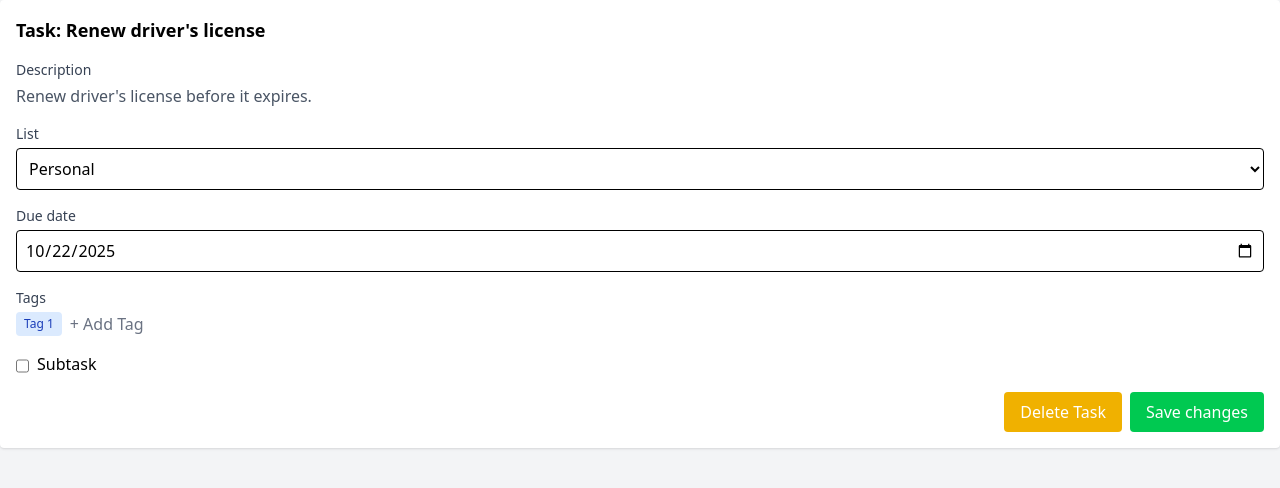
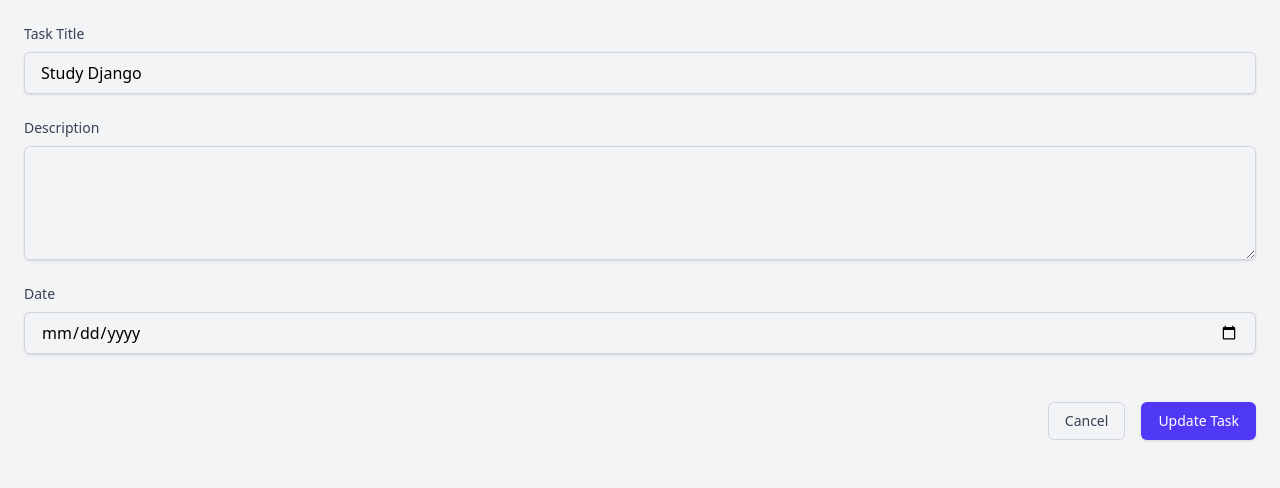
Before and after one commit to T-supernatural/todo-django, a Django app: template todo/templates/add.html in a window 1280 px wide. Shown: the top 488 px of the page. Run offline with Django 5.2, Linux system fonts and the light colour scheme; the template is opened without the code that fills it: values that come from a table or form of the project are taken from there, others are empty; data comes from the database, SQL or seed files in the repository; both versions use the stored data as it was after the commit.

Commit message:
add changes

```diff
--- a/static/src/output.css
+++ b/static/src/output.css
@@ -15,6 +15,11 @@
     --color-blue-100: oklch(93.2% 0.032 255.585);
     --color-blue-500: oklch(62.3% 0.214 259.815);
     --color-blue-800: oklch(42.4% 0.199 265.638);
+    --color-indigo-50: oklch(96.2% 0.018 272.314);
+    --color-indigo-100: oklch(93% 0.034 272.788);
+    --color-indigo-500: oklch(58.5% 0.233 277.117);
+    --color-indigo-600: oklch(51.1% 0.262 276.966);
+    --color-indigo-700: oklch(45.7% 0.24 277.023);
     --color-pink-500: oklch(65.6% 0.241 354.308);
     --color-gray-50: oklch(98.5% 0.002 247.839);
     --color-gray-100: oklch(96.7% 0.003 264.542);
@@ -37,6 +42,7 @@
     --font-weight-medium: 500;
     --font-weight-semibold: 600;
     --font-weight-bold: 700;
+    --radius-md: 0.375rem;
     --default-font-family: var(--font-sans);
     --default-mono-font-family: var(--font-mono);
   }
@@ -190,9 +196,6 @@
   .static {
     position: static;
   }
-  .mt-1 {
-    margin-top: calc(var(--spacing) * 1);
-  }
   .mt-4 {
     margin-top: calc(var(--spacing) * 4);
   }
@@ -214,12 +217,6 @@
   .flex {
     display: flex;
   }
-  .grid {
-    display: grid;
-  }
-  .inline-flex {
-    display: inline-flex;
-  }
   .h-2 {
     height: calc(var(--spacing) * 2);
   }
@@ -232,14 +229,14 @@
   .w-64 {
     width: calc(var(--spacing) * 64);
   }
+  .w-96 {
+    width: calc(var(--spacing) * 96);
+  }
   .w-full {
     width: 100%;
   }
   .flex-1 {
     flex: 1;
-  }
-  .grid-cols-2 {
-    grid-template-columns: repeat(2, minmax(0, 1fr));
   }
   .flex-col {
     flex-direction: column;
@@ -253,8 +250,8 @@
   .justify-end {
     justify-content: flex-end;
   }
-  .gap-6 {
-    gap: calc(var(--spacing) * 6);
+  .gap-5 {
+    gap: calc(var(--spacing) * 5);
   }
   .space-y-1 {
     :where(& > :not(:last-child)) {
@@ -270,18 +267,18 @@
       margin-block-end: calc(calc(var(--spacing) * 2) * calc(1 - var(--tw-space-y-reverse)));
     }
   }
-  .space-y-4 {
+  .space-y-6 {
     :where(& > :not(:last-child)) {
       --tw-space-y-reverse: 0;
-      margin-block-start: calc(calc(var(--spacing) * 4) * var(--tw-space-y-reverse));
-      margin-block-end: calc(calc(var(--spacing) * 4) * calc(1 - var(--tw-space-y-reverse)));
+      margin-block-start: calc(calc(var(--spacing) * 6) * var(--tw-space-y-reverse));
+      margin-block-end: calc(calc(var(--spacing) * 6) * calc(1 - var(--tw-space-y-reverse)));
     }
   }
-  .space-x-2 {
+  .space-x-4 {
     :where(& > :not(:last-child)) {
       --tw-space-x-reverse: 0;
-      margin-inline-start: calc(calc(var(--spacing) * 2) * var(--tw-space-x-reverse));
-      margin-inline-end: calc(calc(var(--spacing) * 2) * calc(1 - var(--tw-space-x-reverse)));
+      margin-inline-start: calc(calc(var(--spacing) * 4) * var(--tw-space-x-reverse));
+      margin-inline-end: calc(calc(var(--spacing) * 4) * calc(1 - var(--tw-space-x-reverse)));
     }
   }
   .overflow-y-auto {
@@ -292,6 +289,9 @@
   }
   .rounded-full {
     border-radius: calc(infinity * 1px);
+  }
+  .rounded-md {
+    border-radius: var(--radius-md);
   }
   .border {
     border-style: var(--tw-border-style);
@@ -304,8 +304,11 @@
   .border-gray-200 {
     border-color: var(--color-gray-200);
   }
-  .bg-blue-100 {
-    background-color: var(--color-blue-100);
+  .border-gray-300 {
+    border-color: var(--color-gray-300);
+  }
+  .border-transparent {
+    border-color: transparent;
   }
   .bg-blue-500 {
     background-color: var(--color-blue-500);
@@ -319,26 +322,11 @@
   .bg-gray-200 {
     background-color: var(--color-gray-200);
   }
-  .bg-gray-300 {
-    background-color: var(--color-gray-300);
-  }
-  .bg-green-500 {
-    background-color: var(--color-green-500);
-  }
-  .bg-pink-500 {
-    background-color: var(--color-pink-500);
-  }
-  .bg-red-100 {
-    background-color: var(--color-red-100);
+  .bg-indigo-600 {
+    background-color: var(--color-indigo-600);
   }
   .bg-red-500 {
     background-color: var(--color-red-500);
-  }
-  .bg-white {
-    background-color: var(--color-white);
-  }
-  .bg-yellow-100 {
-    background-color: var(--color-yellow-100);
   }
   .bg-yellow-500 {
     background-color: var(--color-yellow-500);
@@ -352,17 +340,14 @@
   .p-6 {
     padding: calc(var(--spacing) * 6);
   }
-  .px-2 {
-    padding-inline: calc(var(--spacing) * 2);
-  }
   .px-4 {
     padding-inline: calc(var(--spacing) * 4);
   }
-  .py-1 {
-    padding-block: calc(var(--spacing) * 1);
-  }
   .py-2 {
     padding-block: calc(var(--spacing) * 2);
+  }
+  .pt-6 {
+    padding-top: calc(var(--spacing) * 6);
   }
   .text-left {
     text-align: left;
@@ -382,10 +367,6 @@
     font-size: var(--text-sm);
     line-height: var(--tw-leading, var(--text-sm--line-height));
   }
-  .text-xs {
-    font-size: var(--text-xs);
-    line-height: var(--tw-leading, var(--text-xs--line-height));
-  }
   .font-bold {
     --tw-font-weight: var(--font-weight-bold);
     font-weight: var(--font-weight-bold);
@@ -398,41 +379,24 @@
     --tw-font-weight: var(--font-weight-semibold);
     font-weight: var(--font-weight-semibold);
   }
-  .text-blue-800 {
-    color: var(--color-blue-800);
-  }
   .text-gray-500 {
     color: var(--color-gray-500);
-  }
-  .text-gray-600 {
-    color: var(--color-gray-600);
   }
   .text-gray-700 {
     color: var(--color-gray-700);
   }
-  .text-red-500 {
-    color: var(--color-red-500);
-  }
   .text-white {
     color: var(--color-white);
   }
-  .text-yellow-500 {
-    color: var(--color-yellow-500);
-  }
-  .shadow {
+  .shadow-sm {
     --tw-shadow: 0 1px 3px 0 var(--tw-shadow-color, rgb(0 0 0 / 0.1)), 0 1px 2px -1px var(--tw-shadow-color, rgb(0 0 0 / 0.1));
     box-shadow: var(--tw-inset-shadow), var(--tw-inset-ring-shadow), var(--tw-ring-offset-shadow), var(--tw-ring-shadow), var(--tw-shadow);
   }
-  .text-shadow-gray-400 {
-    --tw-text-shadow-color: oklch(70.7% 0.022 261.325);
-    @supports (color: color-mix(in lab, red, red)) {
-      --tw-text-shadow-color: color-mix(in oklab, var(--color-gray-400) var(--tw-text-shadow-alpha), transparent);
-    }
-  }
-  .text-shadow-gray-600 {
-    --tw-text-shadow-color: oklch(44.6% 0.03 256.802);
-    @supports (color: color-mix(in lab, red, red)) {
-      --tw-text-shadow-color: color-mix(in oklab, var(--color-gray-600) var(--tw-text-shadow-alpha), transparent);
+  .hover\:bg-gray-50 {
+    &:hover {
+      @media (hover: hover) {
+        background-color: var(--color-gray-50);
+      }
     }
   }
   .hover\:bg-gray-200 {
@@ -442,11 +406,39 @@
       }
     }
   }
-  .hover\:text-gray-700 {
+  .hover\:bg-indigo-700 {
     &:hover {
       @media (hover: hover) {
-        color: var(--color-gray-700);
+        background-color: var(--color-indigo-700);
       }
+    }
+  }
+  .focus\:border-indigo-500 {
+    &:focus {
+      border-color: var(--color-indigo-500);
+    }
+  }
+  .focus\:ring-2 {
+    &:focus {
+      --tw-ring-shadow: var(--tw-ring-inset,) 0 0 0 calc(2px + var(--tw-ring-offset-width)) var(--tw-ring-color, currentcolor);
+      box-shadow: var(--tw-inset-shadow), var(--tw-inset-ring-shadow), var(--tw-ring-offset-shadow), var(--tw-ring-shadow), var(--tw-shadow);
+    }
+  }
+  .focus\:ring-indigo-500 {
+    &:focus {
+      --tw-ring-color: var(--color-indigo-500);
+    }
+  }
+  .focus\:ring-offset-2 {
+    &:focus {
+      --tw-ring-offset-width: 2px;
+      --tw-ring-offset-shadow: var(--tw-ring-inset,) 0 0 0 var(--tw-ring-offset-width) var(--tw-ring-offset-color);
+    }
+  }
+  .focus\:outline-none {
+    &:focus {
+      --tw-outline-style: none;
+      outline-style: none;
     }
   }
 }
@@ -534,15 +526,6 @@
   inherits: false;
   initial-value: 0 0 #0000;
 }
-@property --tw-text-shadow-color {
-  syntax: "*";
-  inherits: false;
-}
-@property --tw-text-shadow-alpha {
-  syntax: "<percentage>";
-  inherits: false;
-  initial-value: 100%;
-}
 @layer properties {
   @supports ((-webkit-hyphens: none) and (not (margin-trim: inline))) or ((-moz-orient: inline) and (not (color:rgb(from red r g b)))) {
     *, ::before, ::after, ::backdrop {
@@ -564,8 +547,6 @@
       --tw-ring-offset-width: 0px;
       --tw-ring-offset-color: #fff;
       --tw-ring-offset-shadow: 0 0 #0000;
-      --tw-text-shadow-color: initial;
-      --tw-text-shadow-alpha: 100%;
     }
   }
 }
--- a/todo/models.py
+++ b/todo/models.py
@@ -5,8 +5,9 @@ from django.db import models
 class Task(models.Model):
     title = models.CharField(max_length=255)
     description = models.TextField(blank=True)
-    date = models.DateField(auto_now_add=False)
+    date = models.DateField(auto_now_add=False, null=True)
     completed = models.BooleanField(default=False)
+    # tags = models.JSONField(encoder=, decoder=)
     created_at = models.DateTimeField(auto_now_add=True)
 
     def __str__(self):
--- a/todo/templates/add.html
+++ b/todo/templates/add.html
@@ -1,50 +1,64 @@
 {% extends "index.html" %} {% load static %} {% block content %}
-<!-- Task Details -->
-<div class="bg-white p-4 rounded shadow">
-  <h2 class="text-lg font-semibold mb-4">Task: Renew driver's license</h2>
-  <div class="space-y-4">
-    <div>
-      <label class="block text-sm font-medium text-gray-700">Description</label>
-      <p class="mt-1 text-gray-600">
-        Renew driver's license before it expires.
-      </p>
+<!-- Form -->
+<form method="post" enctype="multipart/form-data" class="p-6 space-y-6">
+  {% csrf_token %}
+  <!-- Title Field -->
+  <div class="space-y-2">
+    <label for="title" class="block text-sm font-medium text-gray-700"
+      >Task Title</label
+    >
+    <input
+      type="text"
+      id="title"
+      name="title"
+      value="{{ task.title }}"
+      class="block w-full px-4 py-2 border border-gray-300 rounded-md shadow-sm focus:ring-indigo-500 focus:border-indigo-500"
+    />
   </div>
-    <div>
-      <label class="block text-sm font-medium text-gray-700">List</label>
-      <select class="mt-1 block w-full p-2 border rounded">
-        <option>Personal</option>
-      </select>
+
+  <!-- Description Field -->
+  <div class="space-y-2">
+    <label for="description" class="block text-sm font-medium text-gray-700"
+      >Description</label
+    >
+    <textarea
+      id="description"
+      name="description"
+      rows="4"
+      class="block w-full px-4 py-2 border border-gray-300 rounded-md shadow-sm focus:ring-indigo-500 focus:border-indigo-500"
+    >
+{{ task.description }}</textarea
+    >
   </div>
-    <div>
-      <label class="block text-sm font-medium text-gray-700">Due date</label>
+
+  <!-- Date Field -->
+  <div class="space-y-2">
+    <label for="price" class="block text-sm font-medium text-gray-700"
+      >Date</label
+    >
     <input
       type="date"
-        class="mt-1 block w-full p-2 border rounded"
-        value="2025-10-22"
+      id="price"
+      name="price"
+      value="{{ task.date }}"
+      class="block w-full px-4 py-2 border border-gray-300 rounded-md shadow-sm focus:ring-indigo-500 focus:border-indigo-500"
     />
   </div>
-    <div>
-      <label class="block text-sm font-medium text-gray-700">Tags</label>
-      <div class="mt-1 flex space-x-2">
-        <span
-          class="inline-flex items-center px-2 py-1 bg-blue-100 text-blue-800 text-xs font-medium rounded"
-          >Tag 1</span
+
+  <!-- Form Actions -->
+  <div class="flex items-center justify-end space-x-4 pt-6">
+    <a
+      href="/"
+      class="px-4 py-2 border border-gray-300 rounded-md text-sm font-medium text-gray-700 hover:bg-gray-50"
     >
-        <button class="text-gray-500 hover:text-gray-700">+ Add Tag</button>
-      </div>
-    </div>
-    <div class="flex space-x-2">
-      <input type="checkbox" id="subtask1" class="mt-1" />
-      <label for="subtask1">Subtask</label>
-    </div>
-    <div class="flex justify-end space-x-2">
-      <button class="px-4 py-2 bg-yellow-500 text-white rounded">
-        Delete Task
-      </button>
-      <button class="px-4 py-2 bg-green-500 text-white rounded">
-        Save changes
+      Cancel
+    </a>
+    <button
+      type="submit"
+      class="px-4 py-2 border border-transparent rounded-md shadow-sm text-sm font-medium text-white bg-indigo-600 hover:bg-indigo-700 focus:outline-none focus:ring-2 focus:ring-offset-2 focus:ring-indigo-500"
+    >
+      Update Task
     </button>
   </div>
-  </div>
-</div>
+</form>
 {% endblock content %}
--- a/todo/urls.py
+++ b/todo/urls.py
@@ -1,7 +1,9 @@
 from django.urls import path
-from .views import home_page, add_form
+from .views import home_page, add_form, details_home, update_view
 
 urlpatterns = [
     path('', home_page, name='home'),
     path('add/', add_form, name='add'),
+    path('task/<int:book_id>/', details_home, name='details_page'),
+    path('update/<int:book_id>/', update_view, name='update_page')
 ]
```
Also changed, not shown: todo/forms.py (added, +7 -0 lines), todo/templates/home.html (+5 -14 lines), todo/views.py (+32 -1 lines), db.sqlite3, todo/migrations/0002_task_date.py (added). Lines whose indentation alone changed are shown as unchanged.
